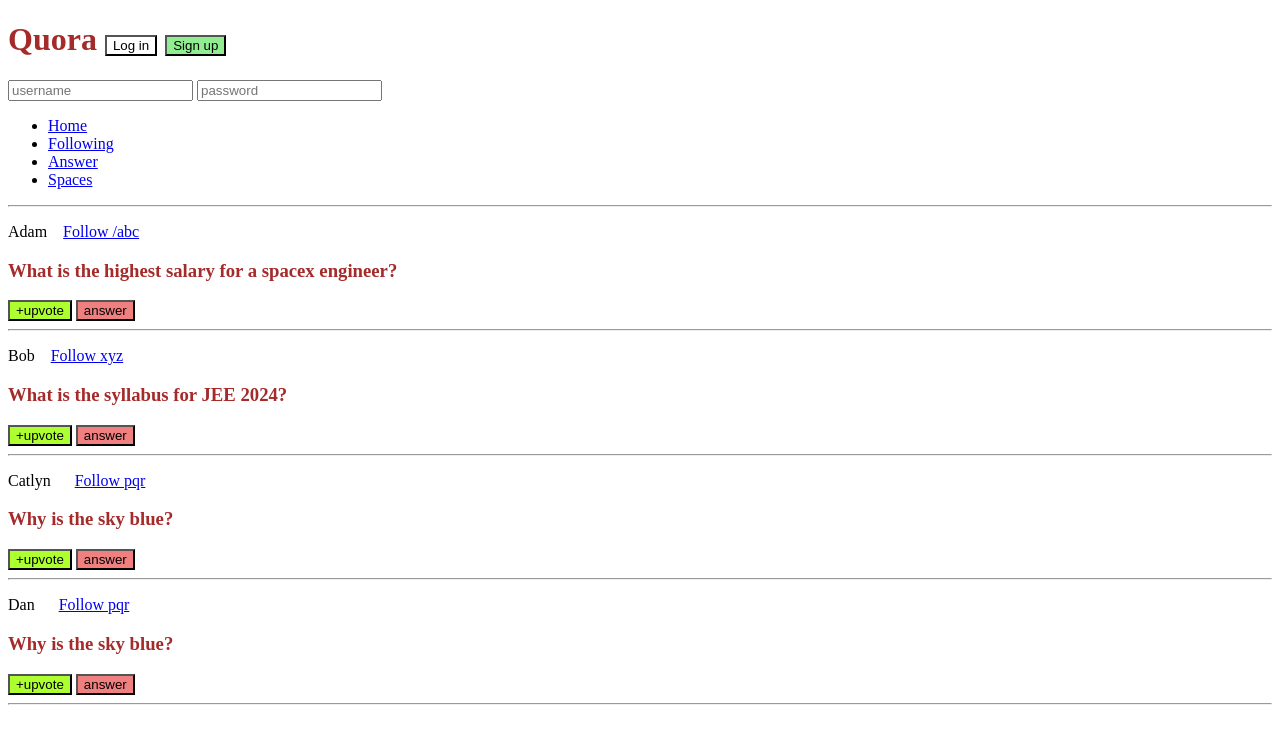
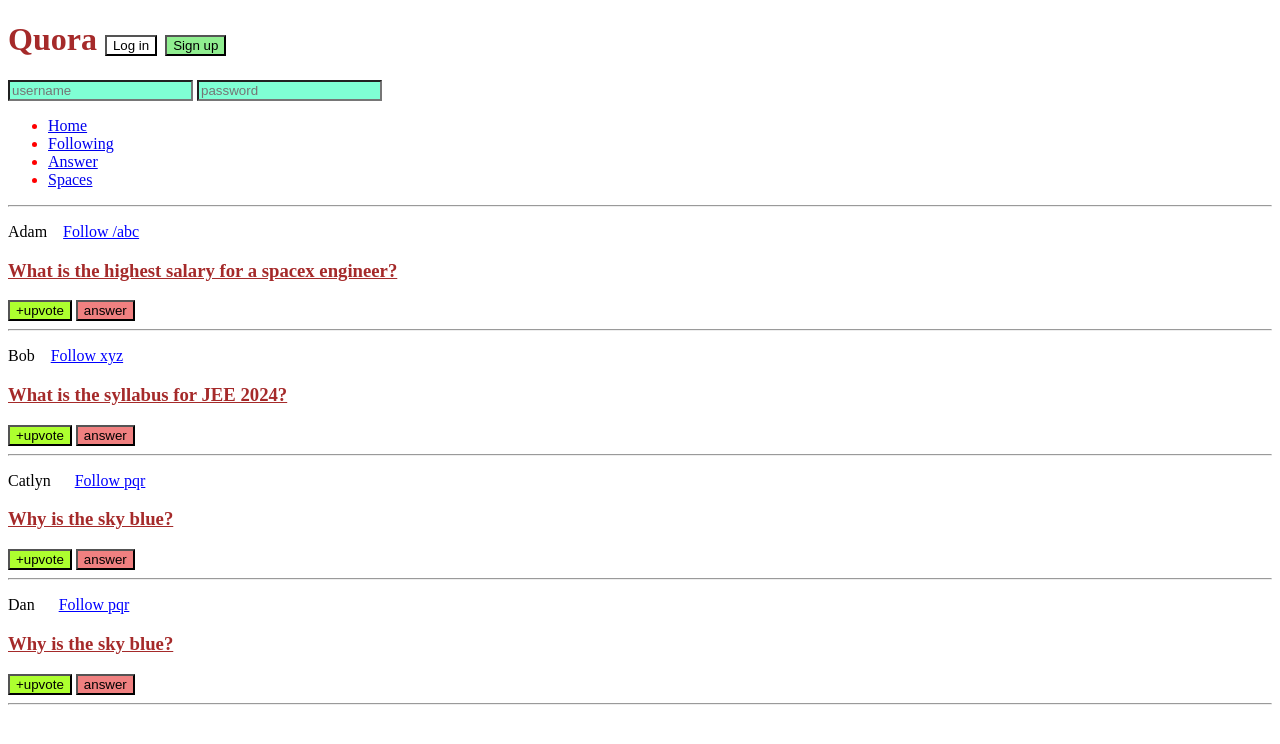
Before and after one commit to NAREN757/Web-Developement-Tech, a web app: file CSS/Practise1/index.html in a window 1280 px wide. Shown: the top 744 px of the page. Run offline with its HTML, style and script files only (its server is not run), Linux system fonts and the light colour scheme.

Commit message:
CSS practise

```diff
--- a/CSS/Practise1/style.css
+++ b/CSS/Practise1/style.css
@@ -20,3 +20,38 @@
 .downvote {
     background-color: lightcoral;
 }
+
+/* Descendent selector */
+
+p a {
+    color:blue;
+}
+
+nav ul li {
+    color: red;
+}
+
+p + h3 {
+    text-decoration: underline;
+}
+
+div > input {
+    background-color: aquamarine;
+}
+
+input[type="text"] {
+    color: blueviolet;
+}
+
+input[type="password"] {
+    color: orange;
+}
+
+h3:hover {
+    text-decoration: none;
+}
+
+button:active {
+    background-color: black;
+    color: white;
+}
```
